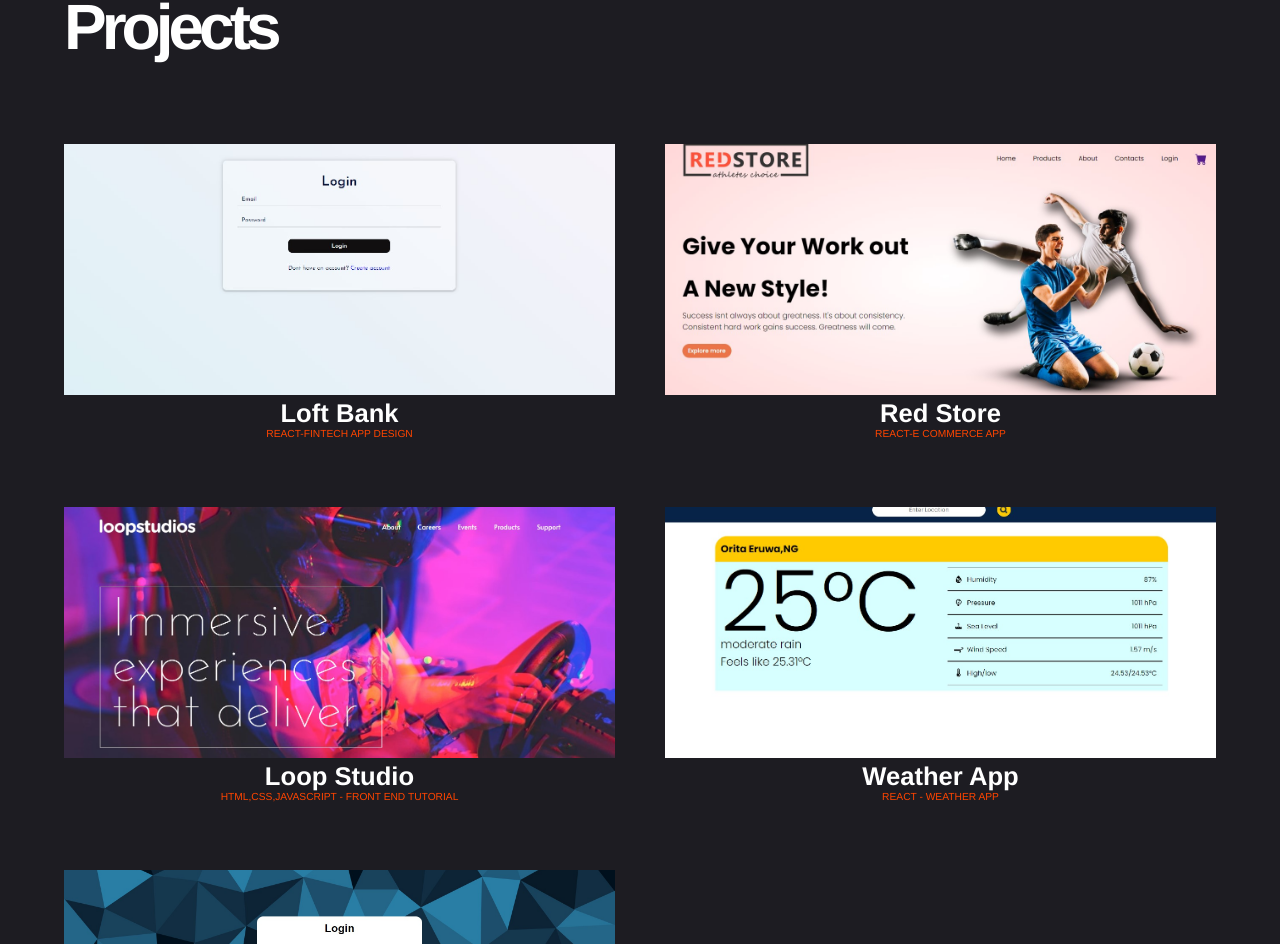
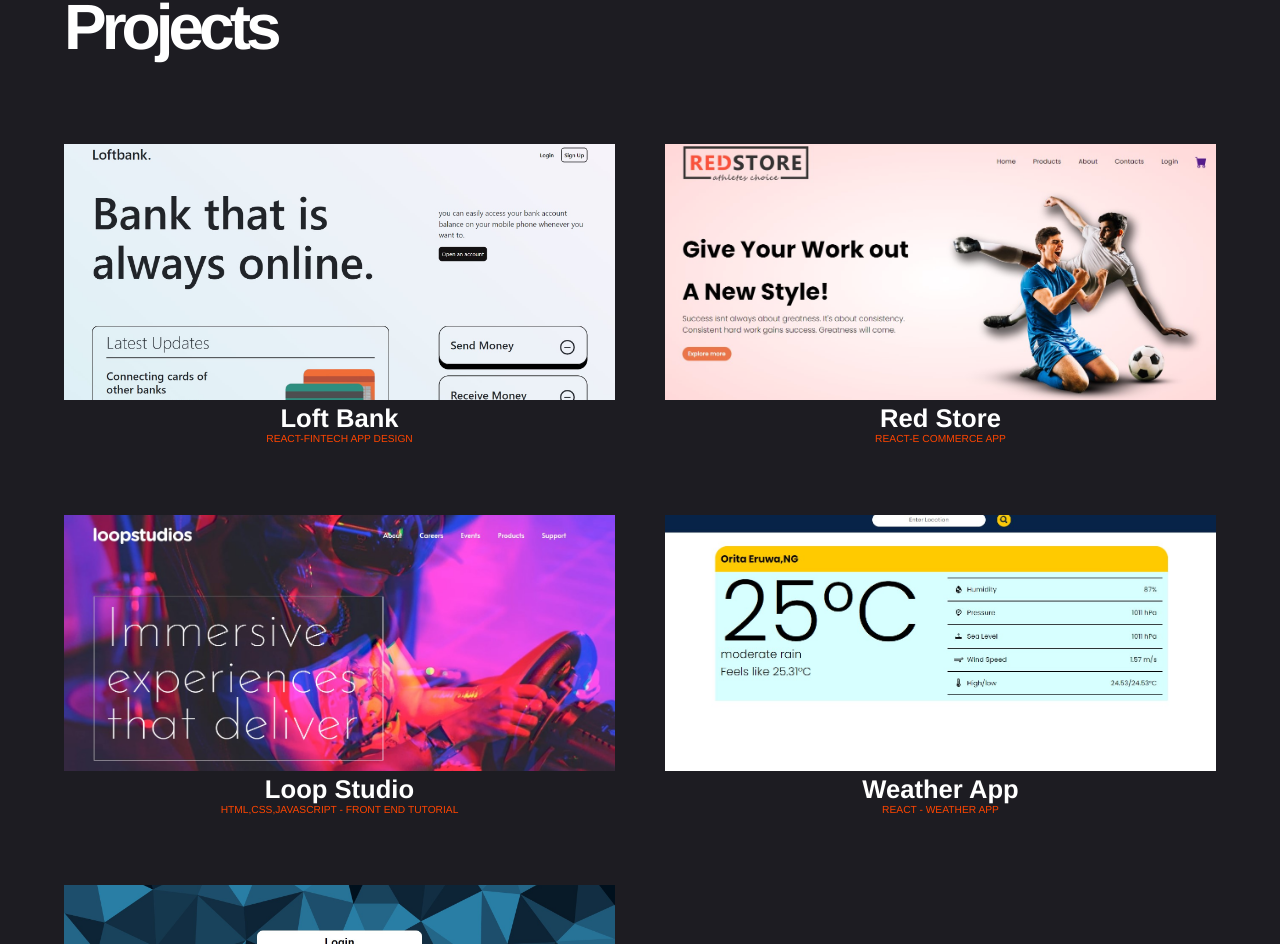
Before and after one commit to samsonOdunola/myPortoflio_v3, a React (Create React App) app: page / in a window 1280 px wide. Shown: the part 1003-1947 px from the top of the page. Built offline with nearby package versions, Linux system fonts and the light colour scheme.

Commit message:
updated cover photo for bank app

```diff
--- a/src/components/Work.js
+++ b/src/components/Work.js
@@ -4,14 +4,10 @@ const Work = () => {
       <p className="title">selected</p>
       <h2>Projects</h2>
       <div className="projectdisplay">
-        <a
-          className="project"
-          target="_"
-          href="https://loftbankapp.cyclic.app"
-        >
+        <a className="project" target="_" href="https://loftbankapp.cyclic.app">
           <img
-            src={require("../image/Loft bank.jpg")}
-            alt="loftbank landin page"
+            src={require("../image/cover image.jpg")}
+            alt="loftbank landing page"
           />
           <h3>Loft Bank</h3>
           <p>React-fintech app design</p>
```
Also changed, not shown: src/image/cover image.jpg (added).
